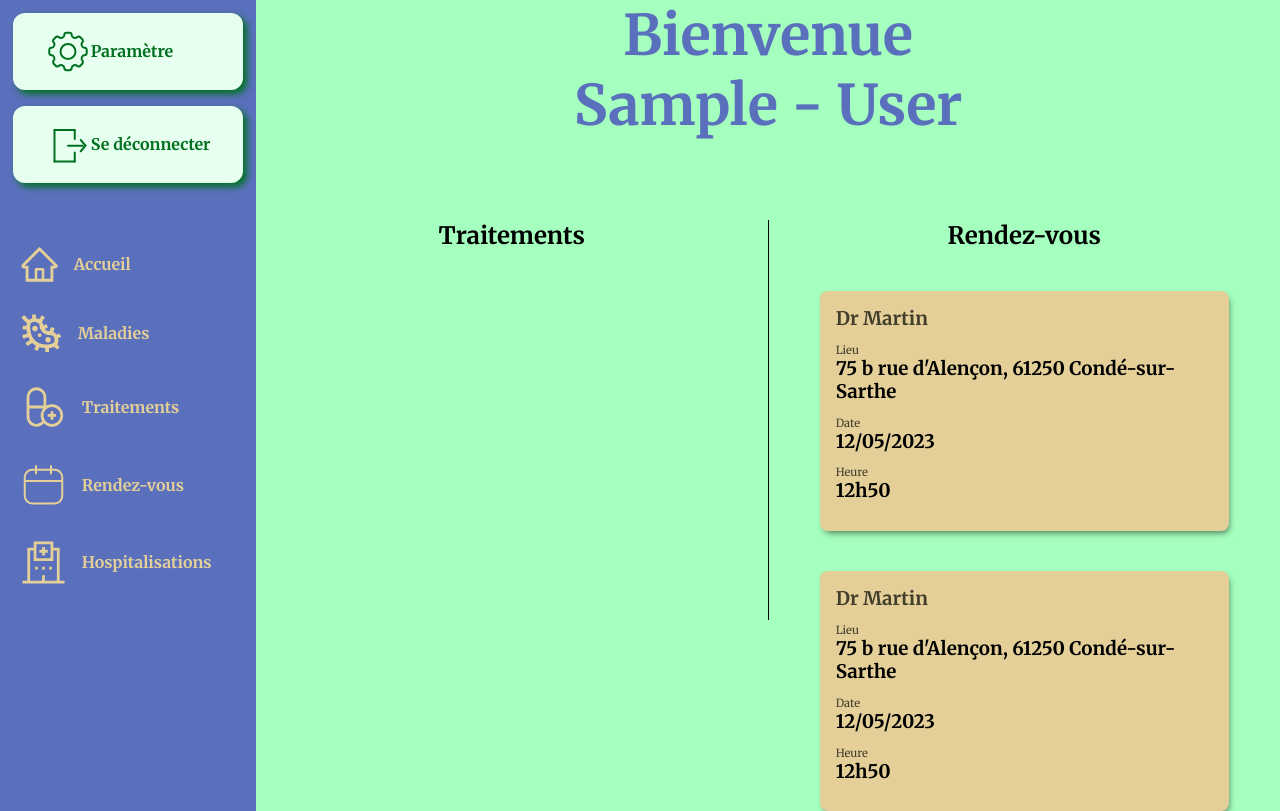
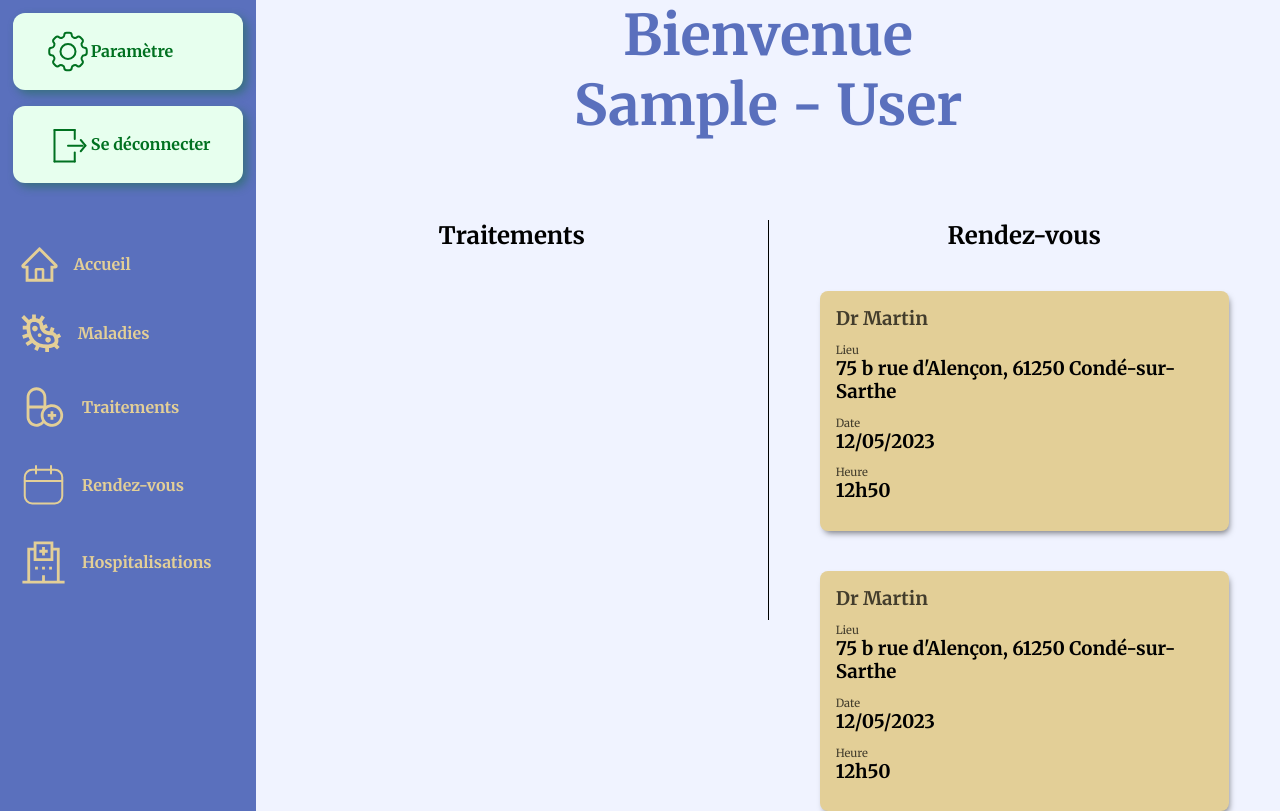
Before and after one commit to Redshark61/mon-carnet-de-sante, a Django app: page /home/ in a window 1280 px wide. Run offline with Django 4.2, Linux system fonts and the light colour scheme; the visitor is signed in with stand-in values (Sample User, id 1); data that the repository does not hold is empty.

Commit message:
new style

```diff
--- a/health_book/static/style/abstracts/_mixins.scss
+++ b/health_book/static/style/abstracts/_mixins.scss
@@ -1,10 +1,10 @@
-@mixin btn-light-green {
+@mixin btn-light-green($opacity: 1) {
 	background: $light-green;
-    box-shadow: 4px 4px 7px $dark-green;
+	box-shadow: 4px 4px 10px rgba($dark-green, $opacity);
 	color: $dark-green;
 }
 
-@mixin btn-dark-green($blur: 7px, $opacity: 1) {
+@mixin btn-dark-green($blur: 10px, $opacity: 1) {
 	background: $dark-green;
 	box-shadow: 4px 4px $blur rgba($dark-green, $opacity);
 	border-radius: 14px;
--- a/health_book/static/style/abstracts/_variables.scss
+++ b/health_book/static/style/abstracts/_variables.scss
@@ -1,4 +1,5 @@
 $dark-green: #007120;
+$light-blue: #f0f3ff;
 $light-green: #e7ffee;
 $light-purple: #5a70bd;
 $hover-dark-green: #1c532c;
--- a/health_book/static/style/components/_buttons.scss
+++ b/health_book/static/style/components/_buttons.scss
@@ -4,7 +4,7 @@ button.btn {
 	@include button;
 
 	&[class*="--dark-green"] {
-		@include btn-dark-green;
+		@include btn-dark-green($opacity: 0.4);
 
 		&:hover {
 			background: $hover-dark-green;
@@ -12,7 +12,7 @@ button.btn {
 	}
 
 	&[class*="--light-green"] {
-		@include btn-light-green;
+		@include btn-light-green($opacity: 0.4);
 
 		&:hover {
 			background: $hover-light-green;
--- a/health_book/static/style/main.css
+++ b/health_book/static/style/main.css
@@ -229,8 +229,8 @@ form {
 .form__list {
   list-style: none;
   background: #007120;
-  -webkit-box-shadow: 4px 4px 7px rgba(0, 113, 32, 0);
-          box-shadow: 4px 4px 7px rgba(0, 113, 32, 0);
+  -webkit-box-shadow: 4px 4px 10px rgba(0, 113, 32, 0);
+          box-shadow: 4px 4px 10px rgba(0, 113, 32, 0);
   border-radius: 14px;
   color: #e7ffee;
   border-radius: 0.4rem;
@@ -319,8 +319,8 @@ button.btn *:not(input) {
 a.btn[class*="--dark-green"],
 button.btn[class*="--dark-green"] {
   background: #007120;
-  -webkit-box-shadow: 4px 4px 7px #007120;
-          box-shadow: 4px 4px 7px #007120;
+  -webkit-box-shadow: 4px 4px 10px rgba(0, 113, 32, 0.4);
+          box-shadow: 4px 4px 10px rgba(0, 113, 32, 0.4);
   border-radius: 14px;
   color: #e7ffee;
 }
@@ -333,8 +333,8 @@ button.btn[class*="--dark-green"]:hover {
 a.btn[class*="--light-green"],
 button.btn[class*="--light-green"] {
   background: #e7ffee;
-  -webkit-box-shadow: 4px 4px 7px #007120;
-          box-shadow: 4px 4px 7px #007120;
+  -webkit-box-shadow: 4px 4px 10px rgba(0, 113, 32, 0.4);
+          box-shadow: 4px 4px 10px rgba(0, 113, 32, 0.4);
   color: #007120;
 }
 
@@ -431,8 +431,8 @@ button.btn.btn--small *:not(input) {
   height: 2rem;
   text-align: center;
   background: #007120;
-  -webkit-box-shadow: 4px 4px 7px #007120;
-          box-shadow: 4px 4px 7px #007120;
+  -webkit-box-shadow: 4px 4px 10px #007120;
+          box-shadow: 4px 4px 10px #007120;
   border-radius: 14px;
   color: #e7ffee;
   border-radius: 50%;
@@ -773,10 +773,11 @@ button.btn.btn--small *:not(input) {
 }
 
 body {
-  background-color: #a5ffbe;
-  background-image: url("../img/Desktop - 2.png");
+  background-color: #f0f3ff;
+  background-image: url("../img/bg.png");
   background-repeat: no-repeat;
   background-size: cover;
+  background-position: -10vh;
 }
 
 body[class*="no-bg"] {
--- a/health_book/static/style/themes/_theme.scss
+++ b/health_book/static/style/themes/_theme.scss
@@ -1,8 +1,9 @@
 body {
-    background-color: #a5ffbe;
-    background-image: url("../img/Desktop\ -\ 2.png");
+	background-color: $light-blue;
+	background-image: url("../img/bg.png");
 	background-repeat: no-repeat;
 	background-size: cover;
+	background-position: -10vh;
 
 	&[class*="no-bg"] {
 		background-image: none;
@@ -33,12 +34,12 @@ aside {
 	transition: all 0.5s ease;
 
 	@include media-min($phone) {
-        position:fixed;
+		position: fixed;
 		width: 70vw;
 		z-index: 1;
 		padding: 5vw;
 		padding-top: $button-nav-size + 1rem;
-        transform:translateX(-100%);
+		transform: translateX(-100%);
 
 		&.nav--open {
 			transform: translateX(0);
@@ -46,7 +47,7 @@ aside {
 	}
 }
 
-main{
+main {
 	z-index: 0;
 }
 
@@ -55,7 +56,7 @@ main{
 	max-height: 35px;
 }
 
-.back-button{
+.back-button {
 	display: none;
 	position: fixed;
 	top: 0;
@@ -66,7 +67,7 @@ main{
 	border-radius: 0 0 20px 0;
 	border: 1px solid black;
 
-    .line{
+	.line {
 		width: 70%;
 		height: 3px;
 		background-color: black;
```
Also changed, not shown: 1 other file. Lines whose indentation alone changed are shown as unchanged.
